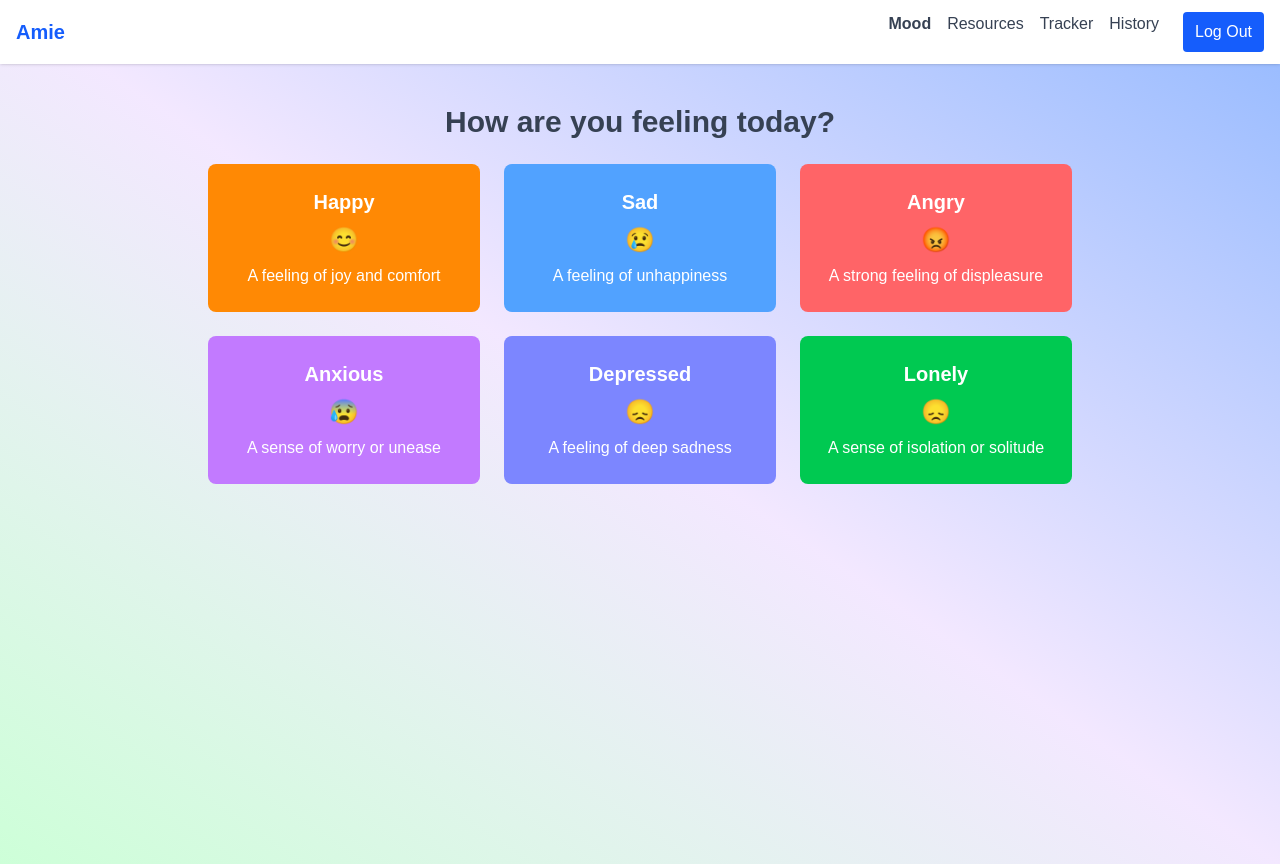
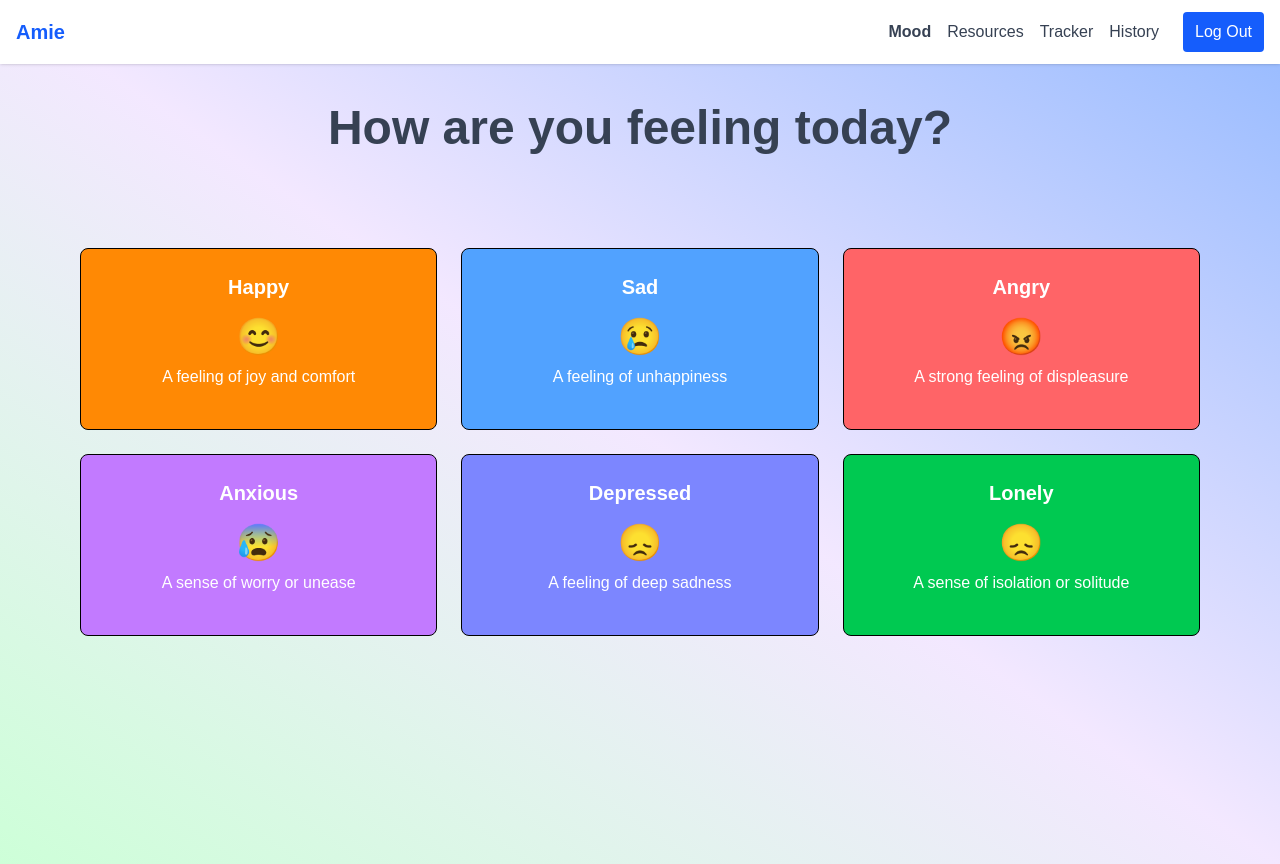
Before and after one commit to akelladeepak/amie-webapp, a React (Vite) app in the folder amie/: page / in a window 1280 px wide. Both pictures are taken after typing "name@example.com", "Sample123" into the empty fields and a click on the button "Sign In". Built offline with nearby package versions, Linux system fonts and the light colour scheme; the HTML template or start-up script is replaced by a standard one.

Commit message:
Style mood tracker page and align navbar links

```diff
--- a/amie/src/components/Navbar.jsx
+++ b/amie/src/components/Navbar.jsx
@@ -33,7 +33,7 @@ function Navbar() {
         <div className="hidden md:flex">
           <Link
             to="/mood-selection"
-            className={`mx-2 text-gray-700 hover:text-blue-600 ${
+            className={`mx-2 my-auto text-gray-700 hover:text-blue-600 ${
               location.pathname === '/mood-selection' ? 'font-bold' : ''
             }`}
           >
@@ -41,7 +41,7 @@ function Navbar() {
           </Link>
           <Link
             to="/resources"
-            className={`mx-2 text-gray-700 hover:text-blue-600 ${
+            className={`mx-2 my-auto text-gray-700 hover:text-blue-600 ${
               location.pathname === '/resources' ? 'font-bold' : ''
             }`}
           >
@@ -49,7 +49,7 @@ function Navbar() {
           </Link>
           <Link
             to="/mood-tracker"
-            className={`mx-2 text-gray-700 hover:text-blue-600 ${
+            className={`mx-2 my-auto text-gray-700 hover:text-blue-600 ${
               location.pathname === '/mood-tracker' ? 'font-bold' : ''
             }`}
           >
@@ -57,7 +57,7 @@ function Navbar() {
           </Link>
           <Link
             to="/record-history"
-            className={`mx-2 text-gray-700 hover:text-blue-600 ${
+            className={`mx-2 my-auto text-gray-700 hover:text-blue-600 ${
               location.pathname === '/record-history' ? 'font-bold' : ''
             }`}
           >
--- a/amie/src/pages/MoodSelection.jsx
+++ b/amie/src/pages/MoodSelection.jsx
@@ -1,5 +1,6 @@
 import React, { useState } from 'react';
 import { useNavigate } from 'react-router-dom';
+import '../assets/styles.css'
 
 const moods = [
   {
@@ -97,21 +98,21 @@ function MoodSelection({ moodLogs, setMoodLogs }) {
 
   return (
     <div className="min-h-screen flex flex-col items-center py-10 relative">
-      <h1 className="text-3xl font-bold text-gray-700 mb-6">
+      <h1 className="text-5xl font-bold text-gray-700 mb-24">
         How are you feeling today?
       </h1>
 
-      <div className="grid grid-cols-1 md:grid-cols-3 gap-6 max-w-4xl w-full px-4">
+      <div className="grid grid-cols-1 md:grid-cols-3 gap-6 max-w-6xl w-full px-4 select-none">
         {moods.map((mood) => (
           <div
             key={mood.label}
-            className={`rounded-lg p-6 text-white flex flex-col justify-center items-center cursor-pointer hover:shadow-xl transition-shadow ${mood.color}`}
+            className={`rounded-lg px-12 pb-10 pt-6 text-white flex flex-col justify-center items-center cursor-pointer hover:shadow-xl transition-shadow ${mood.color} border border-black group`}
             onClick={() => handleMoodClick(mood)}
           >
-            <h2 className="text-xl font-semibold mb-2">
+            <h2 className="text-xl font-semibold mb-4">
               {mood.label}
             </h2>
-            <span className="text-2xl mb-2">{mood.emoji}</span>
+            <span className="text-4xl mb-2 group-hover:scale-150 duration-300 ease-in-out">{mood.emoji}</span>
             <p className="text-center">
               {selectedMood === mood.label
                 ? 'Your feeling has been logged'
@@ -124,14 +125,14 @@ function MoodSelection({ moodLogs, setMoodLogs }) {
       {/* Modal */}
       {showModal && (
         <div
-          className="fixed inset-0 flex items-center justify-center bg-opacity-50 z-50"
+          className="fixed inset-0 flex items-center justify-center bg-opacity-10 z-50 bg-black/50"
           onClick={() => setShowModal(false)}
         >
           <div
             className="bg-white rounded-lg p-6 w-full max-w-sm shadow-xl relative"
             onClick={(e) => e.stopPropagation()}
           >
-            <h2 className="text-xl font-bold mb-4">Please choose below</h2>
+            <h2 className="text-xl font-bold mb-4 select-none">Please choose below</h2>
             <p className="mb-4">
               Vent about your mood or proceed to a healthy exercise tailored to your feeling.
             </p>
```
